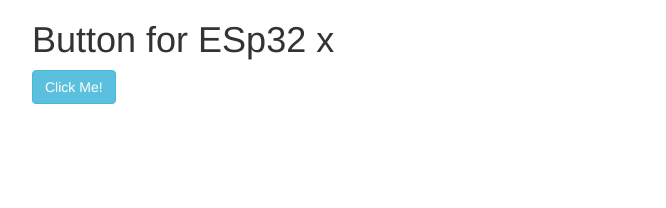
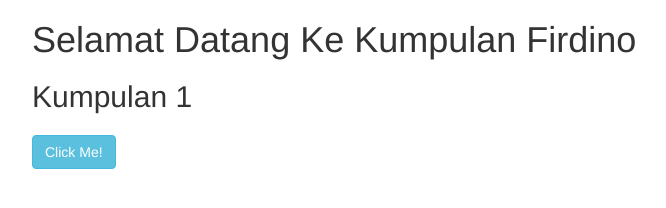
Before and after one commit to eykeen/IoT_Project1, a plain HTML site: page index.html in a window 1280 px wide. Shown: the whole page, without its empty margins (38-704 px from the left). Drawn offline with nearby package versions, Linux system fonts and the light colour scheme.

Commit message:
First changes

```diff
--- a/index.html
+++ b/index.html
@@ -11,7 +11,8 @@
 <body>
 
 <div class="container">
-  <h1>Button for ESp32 x</h1>
+  <h1>Selamat Datang Ke Kumpulan Firdino</h1>
+  <h2>Kumpulan 1<h2>
   <button type="submit" class="btn btn-info" onclick="getblynk()">Click Me!</button>
 </div>
 
```
